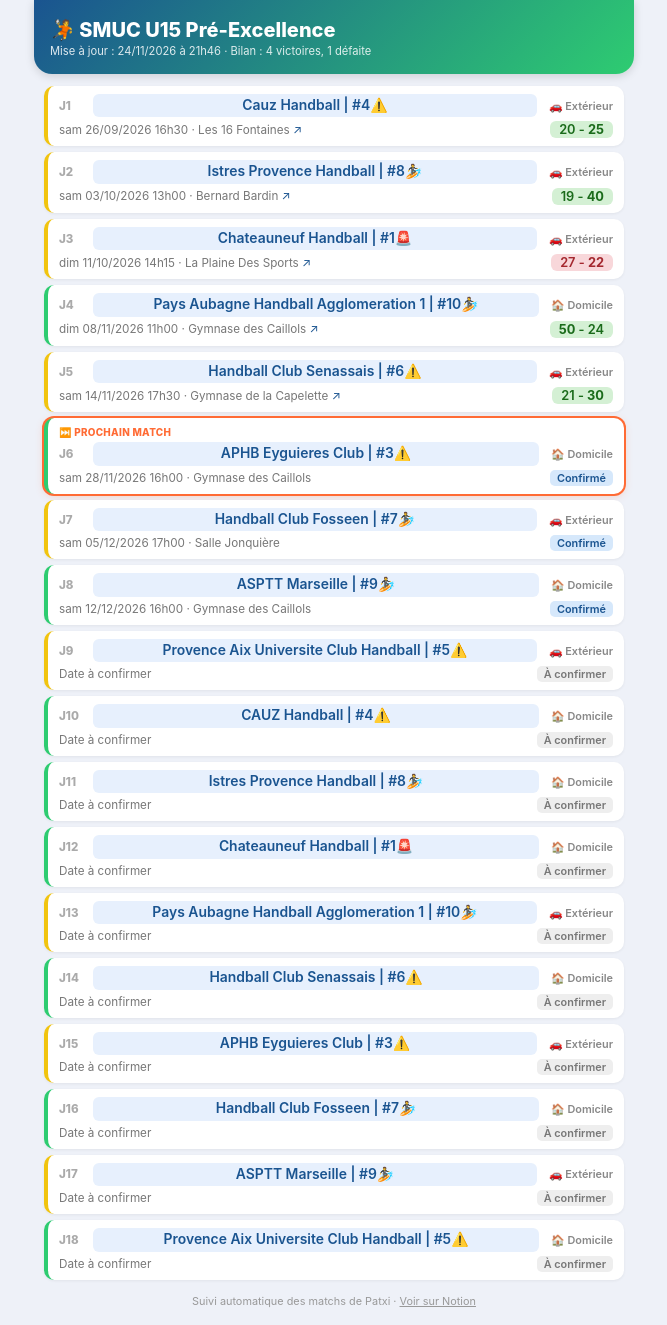
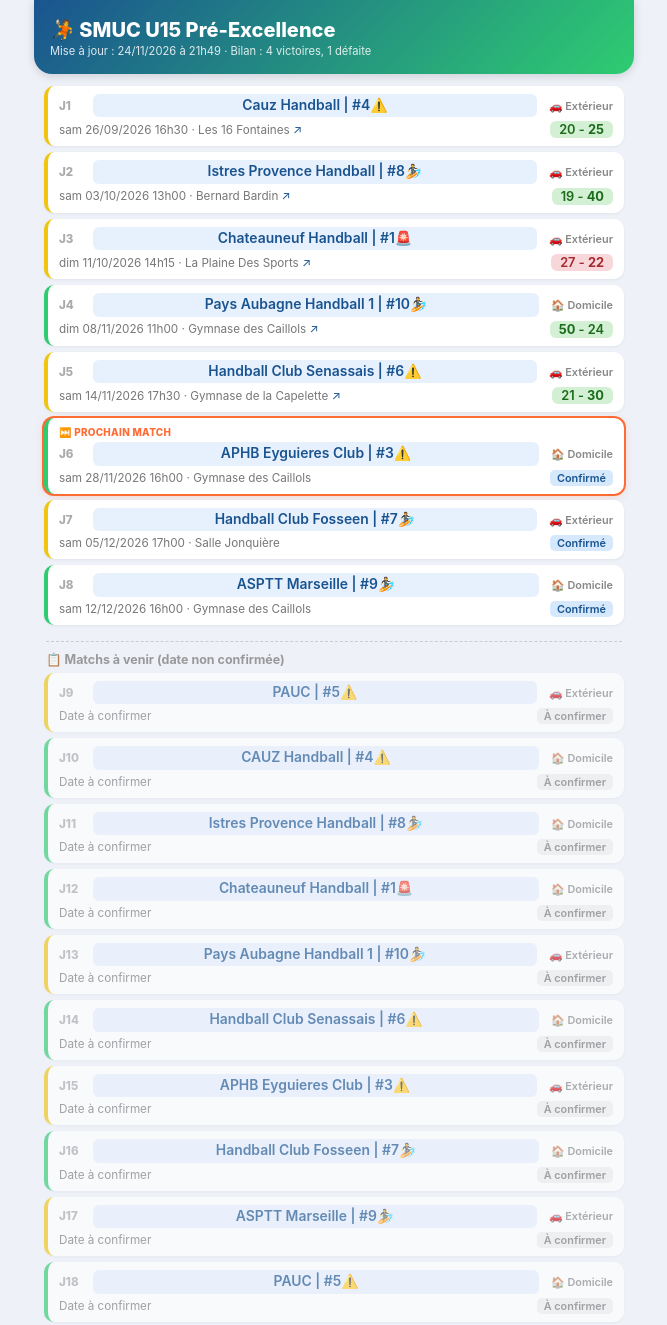
Before and after one commit to smuc-handball-u15/u15-pre-excellence, a plain HTML site: page index.html in a window 1280 px wide. Shown: the top 1325 px of the page, without its empty margins (306-973 px from the left). Drawn offline with Linux system fonts and the light colour scheme.

Commit message:
PAUC rename, remove Agglomeration, separate TBD matches

```diff
--- a/index.html
+++ b/index.html
@@ -31,6 +31,8 @@ h1 { font-size: 1.25rem; margin: 0 0 2px 0; font-weight:800; }
 .statut.joue { background:#e6d9f7; color:#5b2d8e; }
 .statut.confirme { background:#d6e8fb; color:#1a5490; }
 .statut.aconfirmer { background:#eee; color:#777; }
+.section-title { font-size:0.78rem; font-weight:700; color:#999; margin:16px 2px 6px 2px; padding-top:10px; border-top:1px dashed #ccc; }
+.tbd-group .row { opacity:0.65; }
 footer { text-align:center; font-size:0.68rem; color:#999; margin-top:14px; padding-bottom:12px; }
 footer a { color:#999; }
 </style>
@@ -38,7 +40,7 @@ footer a { color:#999; }
 <body>
 <div class="hero">
   <h1>🤾 SMUC U15 Pré-Excellence</h1>
-  <div class="updated">Mise à jour : 24/11/2026 à 21h46 · Bilan : 4 victoires, 1 défaite</div>
+  <div class="updated">Mise à jour : 24/11/2026 à 21h49 · Bilan : 4 victoires, 1 défaite</div>
 </div>
 <div class="content">
 <div class="row exterieur">
@@ -81,7 +83,7 @@ footer a { color:#999; }
 
   <div class="row-top">
     <span class="journee">J4</span>
-    <span class="adversaire">Pays Aubagne Handball Agglomeration 1    |    #10🏄</span>
+    <span class="adversaire">Pays Aubagne Handball 1    |    #10🏄</span>
     <span class="dloc">🏠 Domicile</span>
   </div>
   <div class="row-bottom">
@@ -137,11 +139,13 @@ footer a { color:#999; }
     <span class="statut confirme">Confirmé</span>
   </div>
 </div>
+<div class="section-title">📋 Matchs à venir (date non confirmée)</div>
+<div class="tbd-group">
 <div class="row exterieur">
 
   <div class="row-top">
     <span class="journee">J9</span>
-    <span class="adversaire">Provence Aix Universite Club Handball    |    #5⚠️</span>
+    <span class="adversaire">PAUC    |    #5⚠️</span>
     <span class="dloc">🚗 Extérieur</span>
   </div>
   <div class="row-bottom">
@@ -189,7 +193,7 @@ footer a { color:#999; }
 
   <div class="row-top">
     <span class="journee">J13</span>
-    <span class="adversaire">Pays Aubagne Handball Agglomeration 1    |    #10🏄</span>
+    <span class="adversaire">Pays Aubagne Handball 1    |    #10🏄</span>
     <span class="dloc">🚗 Extérieur</span>
   </div>
   <div class="row-bottom">
@@ -249,7 +253,7 @@ footer a { color:#999; }
 
   <div class="row-top">
     <span class="journee">J18</span>
-    <span class="adversaire">Provence Aix Universite Club Handball    |    #5⚠️</span>
+    <span class="adversaire">PAUC    |    #5⚠️</span>
     <span class="dloc">🏠 Domicile</span>
   </div>
   <div class="row-bottom">
@@ -257,6 +261,7 @@ footer a { color:#999; }
     <span class="statut aconfirmer">À confirmer</span>
   </div>
 </div>
+</div>
 <footer>Suivi automatique des matchs de Patxi · <a href="https://app.notion.com/p/42009eb352ef81549b26c7bbed7aefb1" target="_blank">Voir sur Notion</a></footer>
 </div>
 </body>
```
